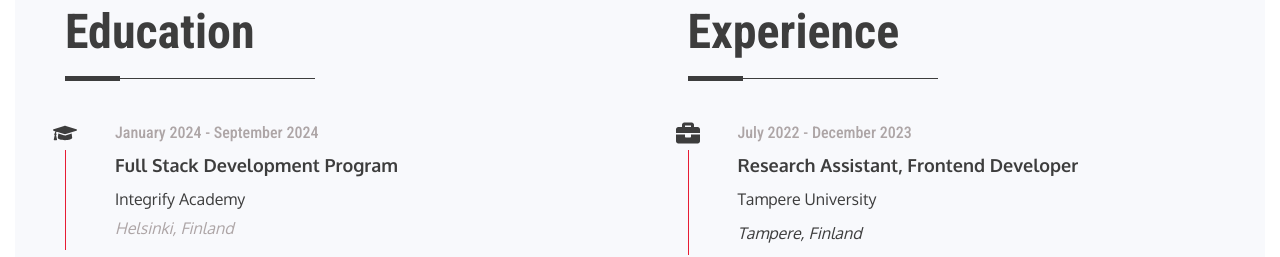
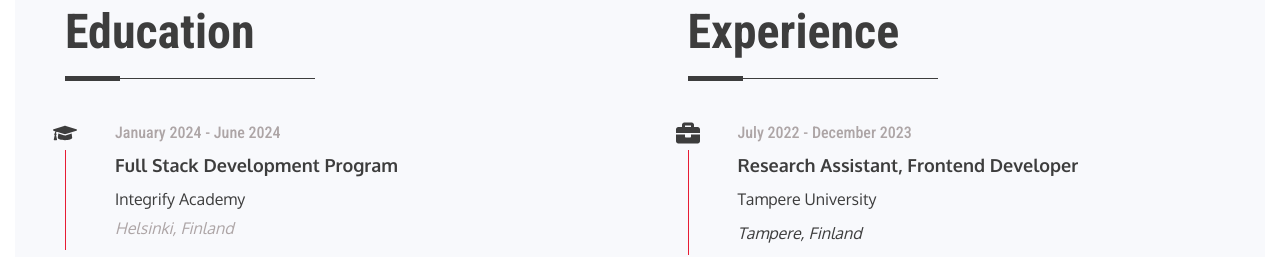
Before and after one commit to roshanbist/portfolio, a Next.js app: page / in a window 1280 px wide. Shown: the part 1540-1797 px from the top of the page. Built offline with nearby package versions, Linux system fonts and the light colour scheme.

Commit message:
blur effect change in navbar

```diff
--- a/components/animatedSection/animationOption.ts
+++ b/components/animatedSection/animationOption.ts
@@ -109,7 +109,7 @@ export const zoomInTopRight = {
     transition: {
       duration: 0.5,
       ease: [0.42, 0, 0.58, 1],
-      delay: 0.7,
+      delay: 0.9,
     },
   },
 };
--- a/components/navbar/Navbar.tsx
+++ b/components/navbar/Navbar.tsx
@@ -57,7 +57,7 @@ const Navbar = () => {
         {isMobileNav ? <LuX /> : <LuAlignRight />}
       </span>
       <div
-        className={`bg-[#1d1d1d]/70 backdrop-blur-sm fixed h-svh w-full left-0 top-0 bottom-0 md:hidden ${
+        className={`bg-[#1d1d1d]/70 blur-effect fixed h-svh w-full left-0 top-0 bottom-0 md:hidden ${
           isMobileNav
             ? 'opacity-100 visible'
             : 'max-md:opacity-0 max-md:invisible'
--- a/constants/educationalData.ts
+++ b/constants/educationalData.ts
@@ -3,7 +3,7 @@ import { EducationType } from '@/types/all';
 export const educationData: EducationType[] = [
   {
     startDate: 'January 2024',
-    endDate: 'September 2024',
+    endDate: 'June 2024',
     degree: 'full stack development program',
     instituition: 'Integrify Academy',
     address: 'Helsinki, Finland',
```
